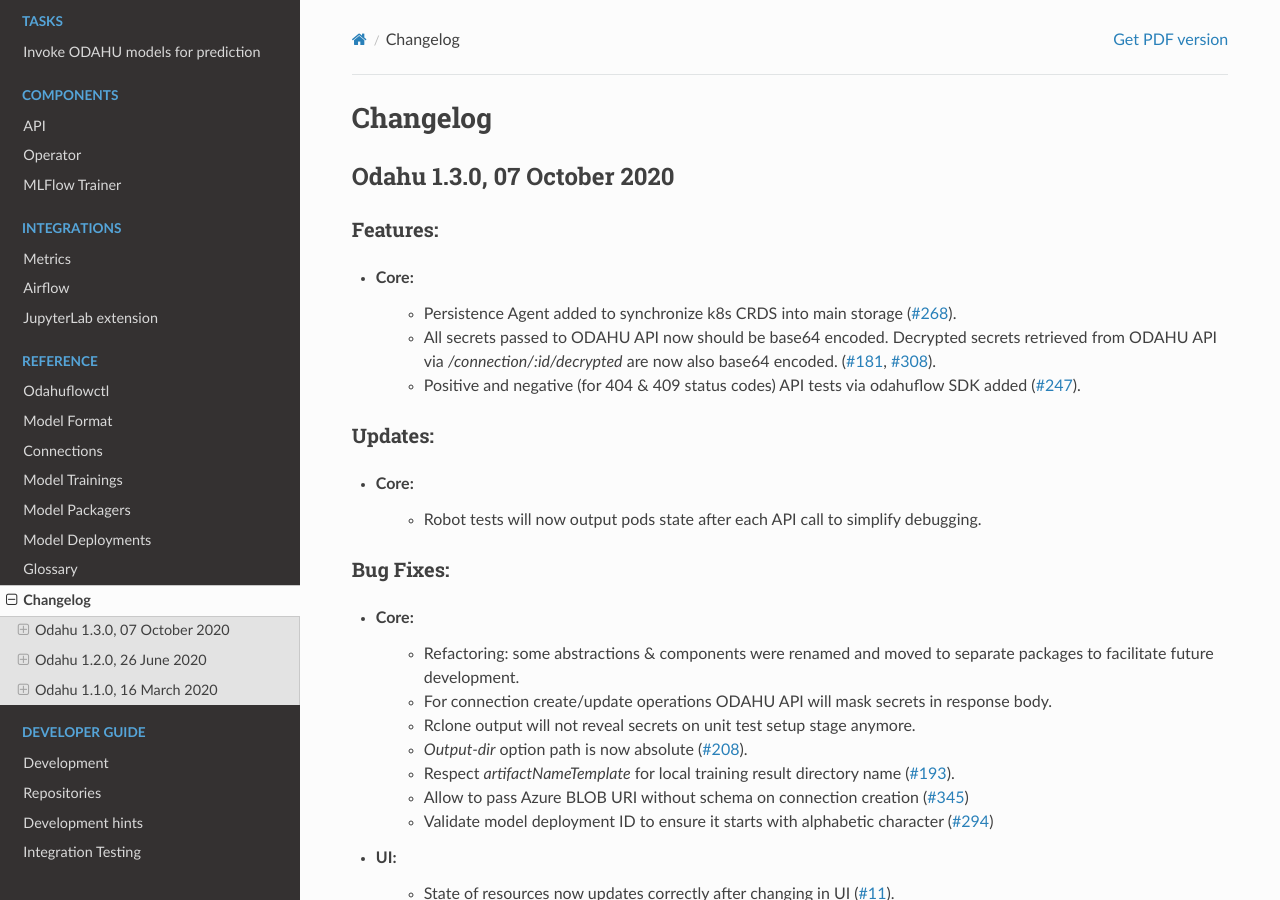
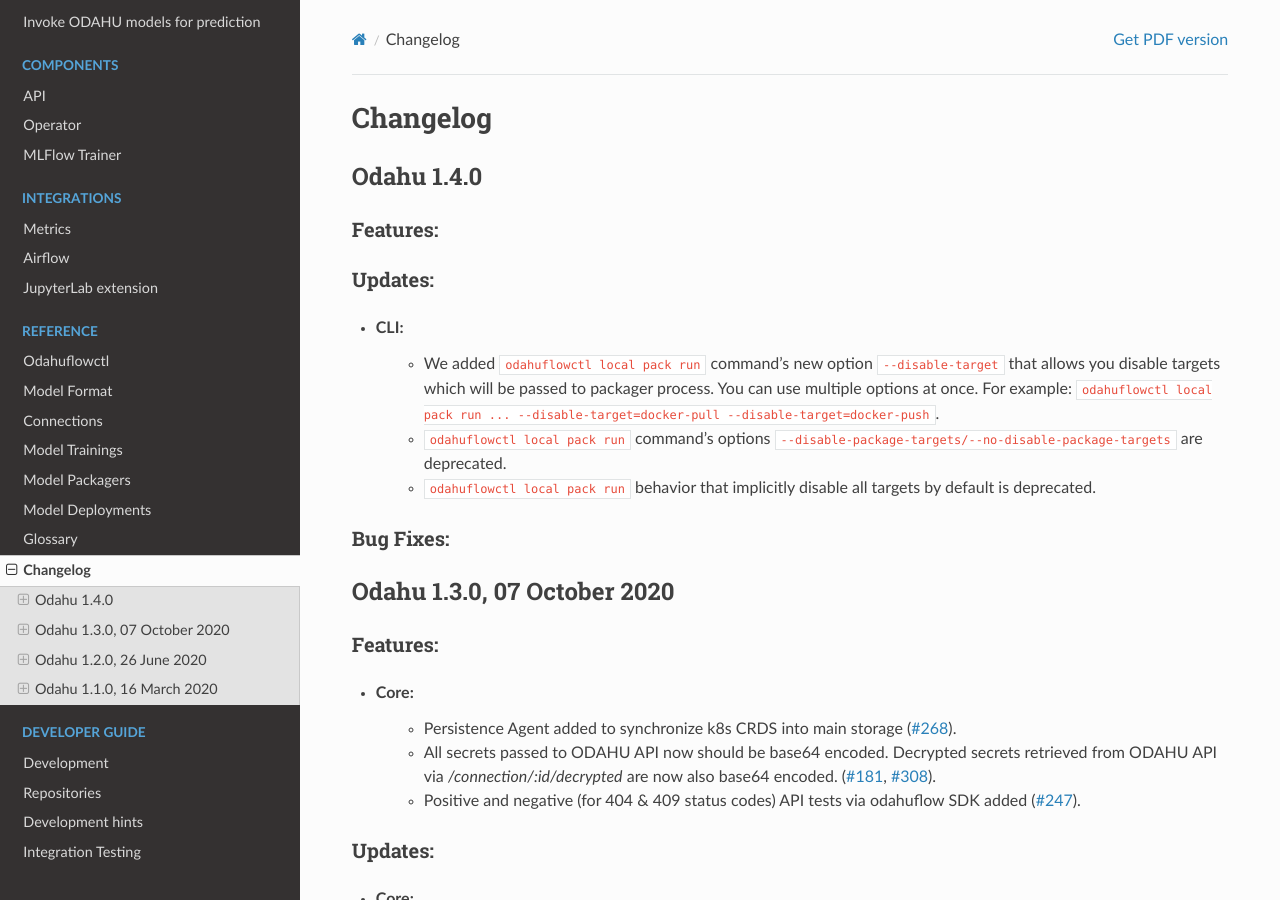
Before and after one commit to odahu/odahu-docs, a Sphinx documentation site: the page built from source/ref_changelog.rst, in a window 1280 px wide and 900 px high. Built offline with Sphinx 7.4.7 and the Read the Docs theme 2.0.0, drawn with Linux system fonts in a browser that asks for light colours; formulas are drawn with MathJax 3.

Commit message:
Changelog: odahuflowctl local pack run changes info

```diff
--- a/source/ref_changelog.rst
+++ b/source/ref_changelog.rst
@@ -1,5 +1,25 @@
 Changelog
 =========
+
+Odahu 1.4.0
+--------------------------
+
+Features:
+""""""""""""
+
+Updates:
+""""""""""""
+
+- CLI:
+    * We added ``odahuflowctl local pack run`` command's new option ``--disable-target`` that allows you disable targets
+      which will be passed to packager process. You can use multiple options at once. For example:
+      ``odahuflowctl local pack run ... --disable-target=docker-pull --disable-target=docker-push``.
+    * ``odahuflowctl local pack run`` command's options ``--disable-package-targets/--no-disable-package-targets`` are
+      deprecated.
+    * ``odahuflowctl local pack run`` behavior that implicitly disable all targets by default is deprecated.
+
+Bug Fixes:
+""""""""""""
 
 Odahu 1.3.0, 07 October 2020
 --------------------------
```
